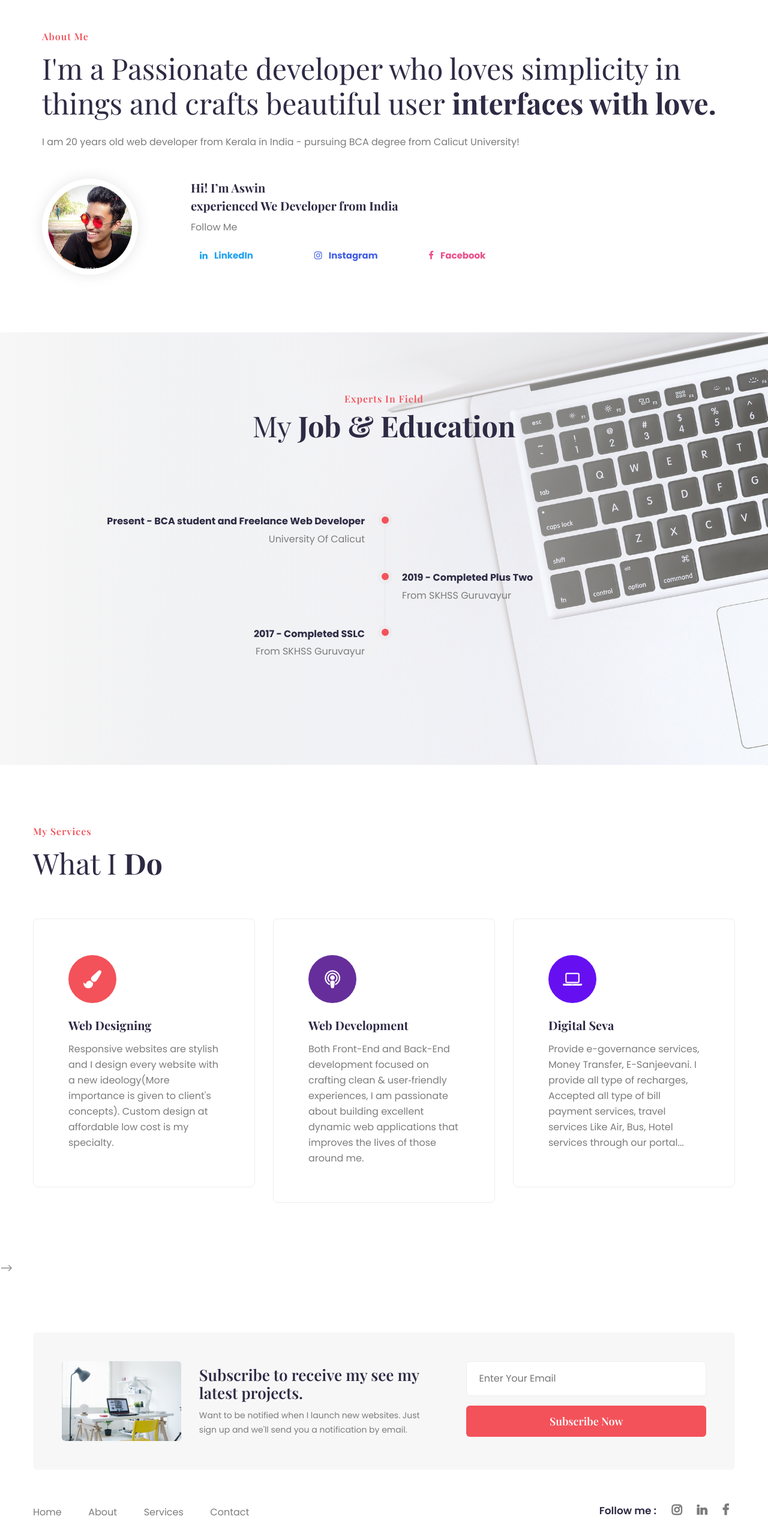
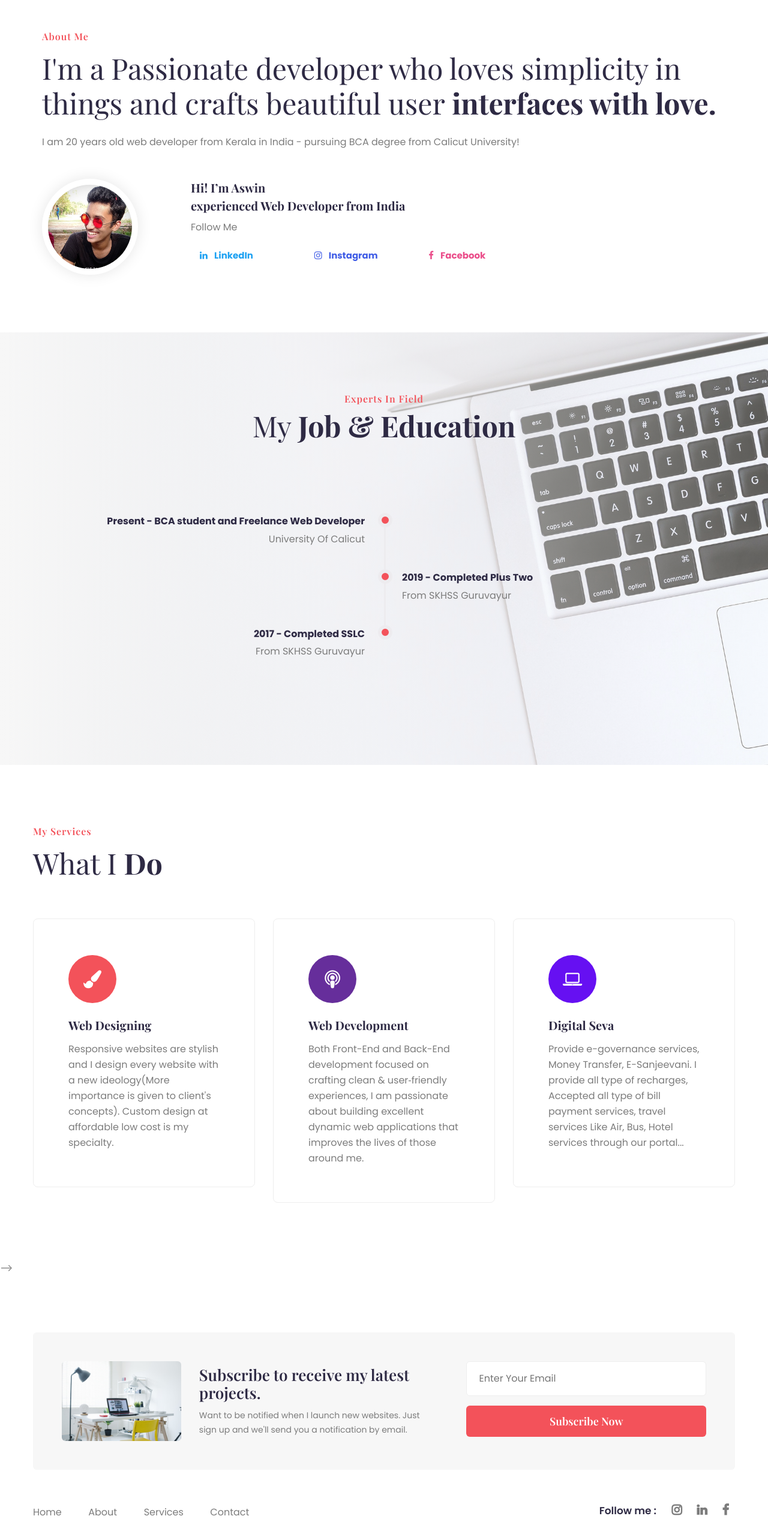
Before and after one commit to ASWIN-P-INFOPRISM/My-Website, a plain HTML site: page index.html in a window 1280 px wide. Shown: the part 770-3307 px from the top of the page at 60% size. Drawn offline with nearby package versions, Linux system fonts and the light colour scheme; a web font is replaced by a local one.

Commit message:
spelling mistakes cleared

```diff
--- a/index.html
+++ b/index.html
@@ -119,7 +119,7 @@ Author URL: http://w3layouts.com
                 <img src="assets/images/specs.jpg" alt="" class="radius-image img-fluid">
               </div>
               <div class="col-md-9 about-pic-info pl-lg-5 mt-md-0 mt-2">
-                <h4>Hi! I’m Aswin<br> experienced We Developer from India</h4>
+                <h4>Hi! I’m Aswin<br> experienced Web Developer from India</h4>
                 <p class="title mt-2">
                   Follow Me </p>
                 <div class="social-column-3 mt-3">
@@ -440,7 +440,7 @@ Author URL: http://w3layouts.com
             <img src="assets/images/banner1.jpg" class="img-fluid radius-image">
           </div>
           <div class="text-grid grid-column">
-            <h4>Subscribe to receive my see my latest projects.</h4>
+            <h4>Subscribe to receive my latest projects.</h4>
             <p>
               Want to be notified when I launch new websites. Just sign up and we'll send you a
               notification by email.</p>
```
Also changed, not shown: about.html (+1 -1 lines), contact.html (+1 -1 lines), services.html (+1 -1 lines).
